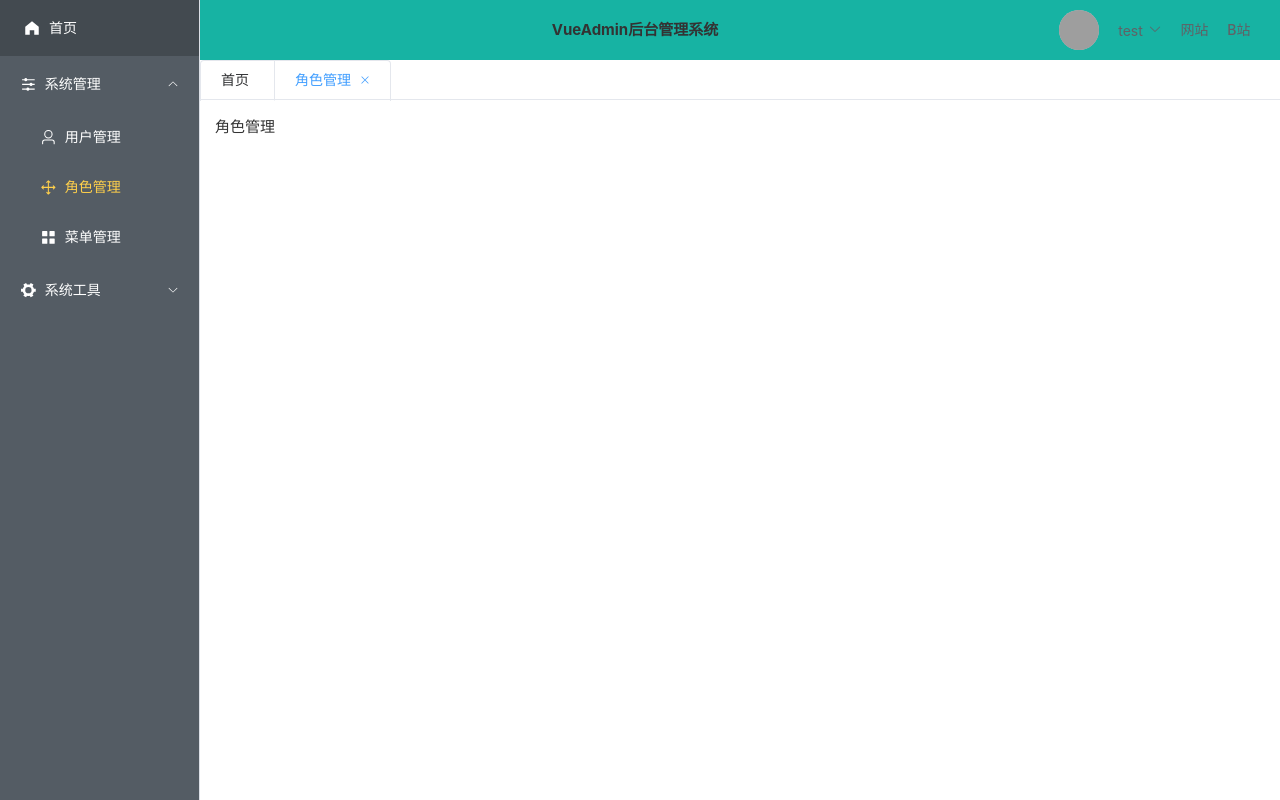
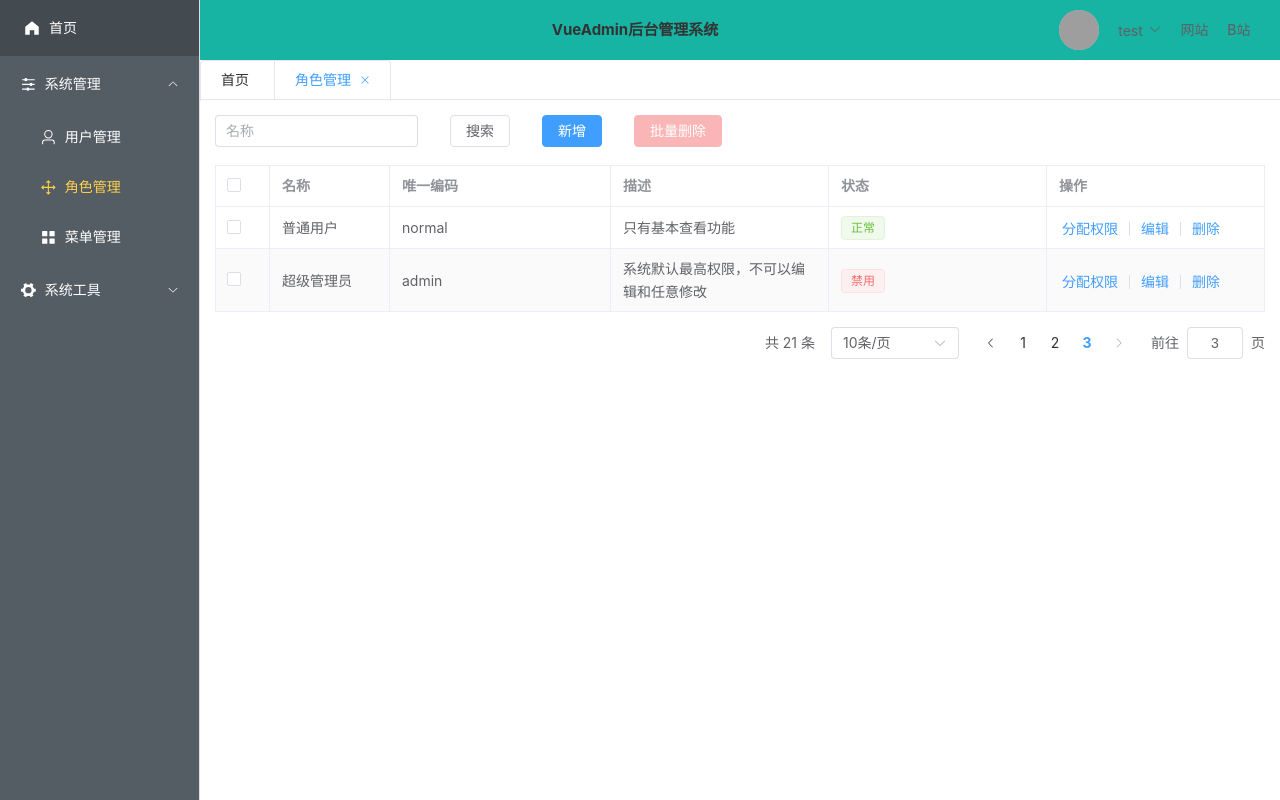
Before and after one commit to ChiandEruda/vue3-admin-vite, a Vue app: page /sys/role in a window 1280 px wide. Built offline with nearby package versions, Linux system fonts and the light colour scheme; grey boxes are pictures that could not be loaded.

Commit message:
add role page

```diff
--- a/src/mock/index.js
+++ b/src/mock/index.js
@@ -285,3 +285,67 @@ Mock.mock(RegExp('/sys/menu/*'), 'post', () => {
 
 	return Result
 })
+
+//////////////// 角色管理 ////////////////
+
+Mock.mock(RegExp('/sys/role/list*'), 'get', () => {
+
+	Result.data = {
+		"records": [
+			{
+				"id": 3,
+				"created": "2021-01-04T10:09:14",
+				"updated": "2021-01-30T08:19:52",
+				"status": 0,
+				"name": "普通用户",
+				"code": "normal",
+				"remark": "只有基本查看功能",
+				"menuIds": []
+			},
+			{
+				"id": 6,
+				"created": "2021-01-16T13:29:03",
+				"updated": "2021-01-17T15:50:45",
+				"status": 1,
+				"name": "超级管理员",
+				"code": "admin",
+				"remark": "系统默认最高权限，不可以编辑和任意修改",
+				"menuIds": []
+			}
+		],
+		"total": 21,
+		"size": 10,
+		"current": 3,
+		"orders": [],
+		"optimizeCountSql": true,
+		"hitCount": false,
+		"countId": null,
+		"maxLimit": null,
+		"searchCount": true,
+		"pages": 1
+	}
+
+	return Result
+
+})
+
+Mock.mock(RegExp('/sys/role/info/*'), 'get', () => {
+
+	Result.data = {
+		"id": 6,
+		"created": "2021-01-16T13:29:03",
+		"updated": "2021-01-17T15:50:45",
+		"status": 1,
+		"name": "超级管理员",
+		"code": "admin",
+		"remark": "系统默认最高权限，不可以编辑和任意修改",
+		"menuIds": [3]
+	}
+
+	return Result
+})
+
+Mock.mock(RegExp('/sys/role/*'), 'post', () => {
+
+	return Result
+})
--- a/src/views/sys/Menu.vue
+++ b/src/views/sys/Menu.vue
@@ -68,9 +68,9 @@
         <el-form :model="editForm" :rules="rules" ref="ruleFormRef" label-width="100px">
             <el-form-item label="上级菜单" prop="parentId">
                 <el-select v-model="editForm.parentId" placeholder="请选择上级菜单">
-                    <template v-for="item in tableData">
+                    <template v-for="item in tableData" :key="item.id">
                         <el-option :label="item.name" :value="item.id"></el-option>
-                        <template v-for="child in item.children">
+                        <template v-for="child in item.children"  :key="child.id">
                             <el-option :label="child.name" :value="child.id">
                                 {{ "- " + child.name }}
                             </el-option>
--- a/src/views/sys/Role.vue
+++ b/src/views/sys/Role.vue
@@ -1,3 +1,234 @@
 <template>
-    <div>角色管理</div>
+    <div>
+        <el-form :inline="true" :model="roleForm">
+            <el-form-item>
+                <el-input clearable v-model="searchForm.name" placeholder="名称" />
+            </el-form-item>
+
+            <el-form-item>
+                <el-button @click="getRoleList">搜索</el-button>
+            </el-form-item>
+
+            <el-form-item>
+                <el-button type="primary" @click="dialogVisible = true">新增</el-button>
+            </el-form-item>
+
+            <el-form-item>
+                <el-popconfirm
+                    confirm-button-text="确认"
+                    cancel-button-text="取消"
+                    title="确认要批量删除吗？"
+                    @comfirm=""
+                >
+                    <template #reference>
+                        <el-button type="danger" :disabled="delStatus">批量删除</el-button>
+                    </template>
+                </el-popconfirm>
+            </el-form-item>
+        </el-form>
+
+        <el-table
+            ref="tableRef"
+            :data="tableData"
+            style="width: 100%"
+            border
+            stripe
+            @selection-change="handleSelectionChange"
+        >
+            <el-table-column type="selection" width="55" />
+
+            <el-table-column property="name" label="名称" width="120" />
+
+            <el-table-column property="code" label="唯一编码"/>
+
+            <el-table-column property="remark" label="描述"/>
+
+            <el-table-column prop="status" label="状态">
+                <template #default="scope">
+                    <el-tag v-if="scope.row.status === 0" type="success">正常</el-tag>
+                    <el-tag v-else type="danger">禁用</el-tag>
+                </template>
+            </el-table-column>
+
+            <el-table-column prop="action" label="操作">
+                <template #default="scope">
+                    <el-button link type="primary" @click="handleEdit(scope.row.id)">分配权限</el-button>
+
+                    <el-divider direction="vertical"></el-divider>
+
+                    <el-button link type="primary" @click="handleEdit(scope.row.id)">编辑</el-button>
+
+                    <el-divider direction="vertical"></el-divider>
+
+                    <el-popconfirm title="确定删除吗" confirm-button-text="确认" cancel-button-text="取消" @confirm="handleDelete(scope.row.id)">
+                        <template #reference>
+                            <el-button link type="primary">删除</el-button>
+                        </template>
+                    </el-popconfirm>
+
+                </template>
+            </el-table-column>
+        </el-table>
+
+        <el-pagination
+            @size-change="handleSizeChange"
+            @current-change="handleCurrentChange"
+            :current-page="currentPage"
+            :page-sizes="[10, 20, 50, 100]"
+            :page-size="size"
+            layout="total, sizes, prev, pager, next, jumper"
+            :total="total">
+        </el-pagination>
+
+        <el-dialog
+        v-model="dialogVisible"
+        title="提示"
+        width="600px"
+        :before-close="handleClose"
+        >
+
+            <el-form :model="roleForm" :rules="rules" ref="roleFormRef" label-width="100px">
+
+                <el-form-item label="角色名称" prop="name" label-width="100px">
+                    <el-input v-model="roleForm.name" autocomplete="off"></el-input>
+                </el-form-item>
+
+                <el-form-item label="唯一编码" prop="code" label-width="100px">
+                    <el-input v-model="roleForm.code" autocomplete="off"></el-input>
+                </el-form-item>
+
+                <el-form-item label="描述" prop="remark" label-width="100px">
+                    <el-input v-model="roleForm.remark" autocomplete="off"></el-input>
+                </el-form-item>
+
+
+                <el-form-item label="状态" prop="status" label-width="100px">
+                    <el-radio-group v-model="roleForm.status">
+                        <el-radio :label=0>禁用</el-radio>
+                        <el-radio :label=1>正常</el-radio>
+                    </el-radio-group>
+                </el-form-item>
+
+                <el-form-item>
+                    <el-button type="primary" @click="submitForm(roleFormRef)">立即创建</el-button>
+                    <el-button @click="resetForm()">重置</el-button>
+                </el-form-item>
+            </el-form>
+        </el-dialog>
+    </div>
 </template>
+
+<script setup>
+    import { ref, reactive } from 'vue'
+    import { ElMessage } from 'element-plus';
+    import axios from '@/plugins/axios'
+
+    let delStatus = ref(true)
+    let searchForm = reactive({})
+    let roleForm = ref({})
+    let roleFormRef = ref()
+    let tableRef = ref()
+    let tableData = ref([])
+    let size = ref(10)
+    let currentPage = ref(1)
+    let total = ref(0)
+    let dialogVisible = ref(false)
+    let rules = ref({
+        name: [
+            {required: true, message: '请输入角色名称', trigger: 'blur'}
+        ],
+        code: [
+            {required: true, message: '请输入唯一编码', trigger: 'blur'}
+        ],
+        status: [
+            {required: true, message: '请选择状态', trigger: 'blur'}
+        ]
+    })
+
+    function getRoleList() {
+        // console.log(searchForm.name)
+        axios.get('/sys/role/list*', {
+            params: {
+                name: searchForm.name,
+                size: size.value,
+                current: currentPage.value
+            }
+        }).then(res => {
+            tableData.value = res.data.data.records
+            size.value = res.data.data.size
+            total.value = res.data.data.total
+            currentPage.value = res.data.data.current
+        })
+    }
+
+    function handleSizeChange(val) {
+        console.log(`每页 ${val} 条`);
+    }
+
+    function handleCurrentChange(val) {
+        console.log(`当前页: ${val}`);
+    }
+
+    function handleSelectionChange() {
+
+    }
+
+    function submitForm(form) {
+        if (!form) return
+        form.validate((valid, fields) => {
+            if (valid) {
+                axios.post('/sys/role/' + (roleForm.id ? 'update' : 'save'), roleForm).then(res => {
+                    ElMessage.success("提交成功")
+                    getRoleList()
+                    resetForm()
+                    dialogVisible.value = false
+                }).catch(err => {
+                    ElMessage.error("提交失败")
+                    console.log('error submit!!');
+                })
+            } else {
+                ElMessage.error("验证失败")
+                console.log('error submit!', fields)
+            }
+        })
+    }
+
+    function resetForm() {
+        // if (!ruleFormRef.value) return;
+        // ruleFormRef.value.resetFields()
+        roleFormRef.value.clearValidate()
+        roleForm.value = {}
+    }
+
+    function handleEdit(id) {
+            axios.get('/sys/role/info' + id).then(res => {
+                roleForm.value = res.data.data
+                dialogVisible.value = true
+            })
+        }
+
+    function handleClose(done) {
+        resetForm()
+        done()
+    }
+
+    function handleDelete(id) {
+        axios.post('/sys/role/delete/' + id).then(res => {
+            ElMessage.success("删除成功")
+            getRoleList()
+        }).catch(err => {
+            ElMessage.error("删除失败")
+        })
+    }
+
+
+
+    getRoleList()
+</script>
+
+<style scoped>
+    .el-pagination{
+        float: right;
+        margin-top: 15px;
+    }
+</style>
```
Also changed, not shown: src/main.js (+5 -4 lines).
